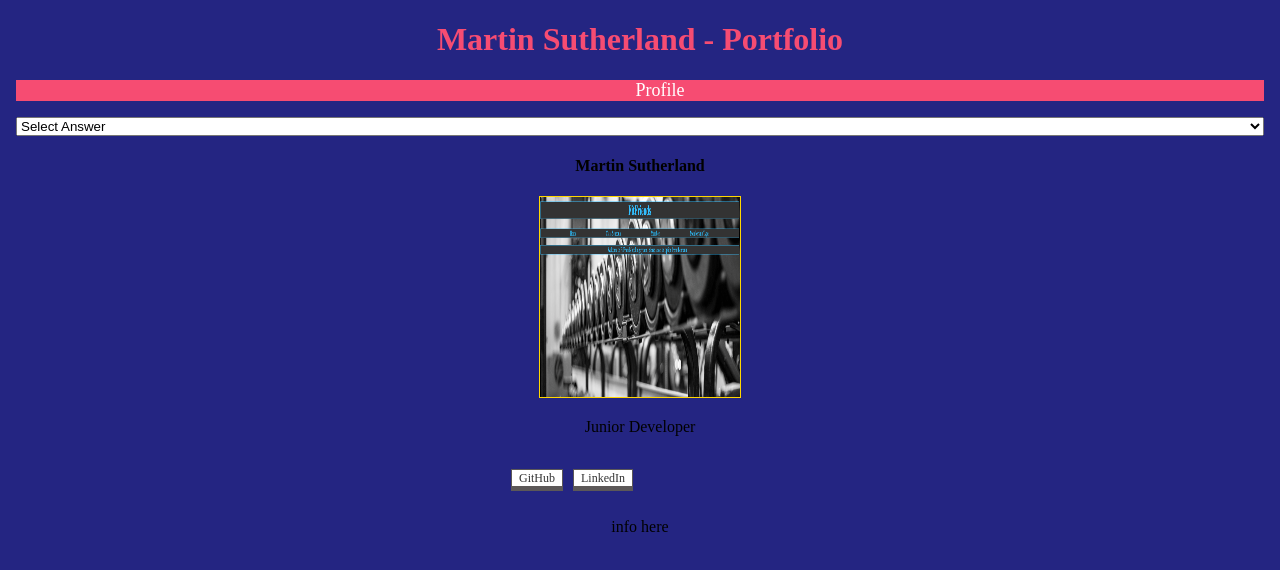
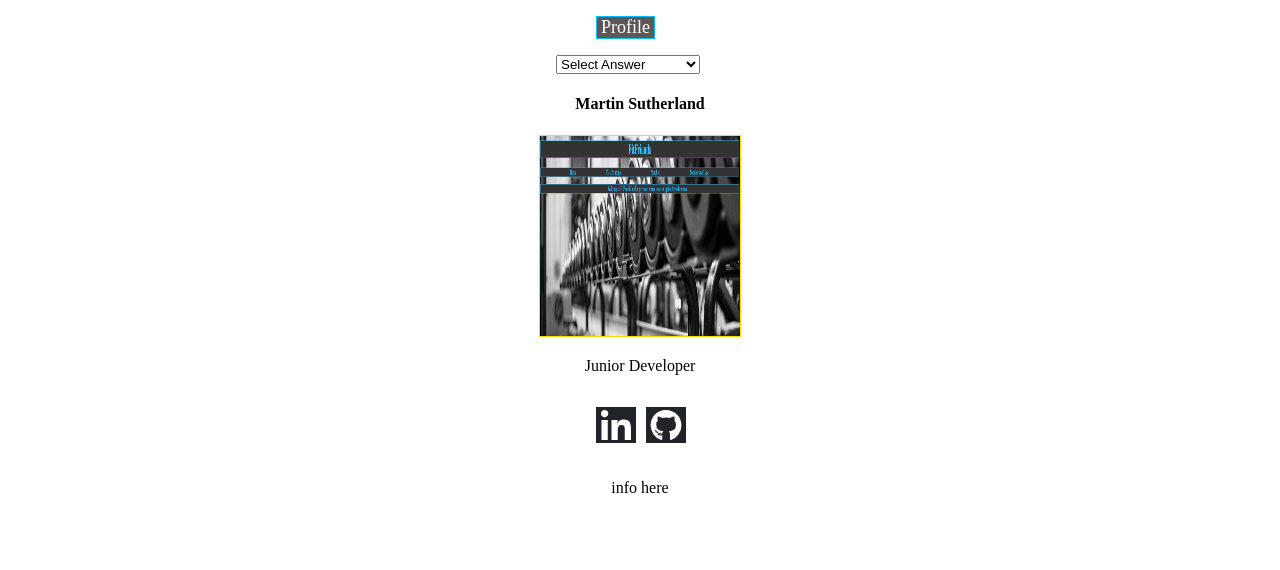
Before and after one commit to martinsutherland1/Portfolio, a React (Create React App) app: page / in a window 1280 px wide. Shown: the top 570 px of the page. Built offline with nearby package versions, Linux system fonts and the light colour scheme.

Commit message:
profile updated

```diff
--- a/src/containers/HomeContainer.js
+++ b/src/containers/HomeContainer.js
@@ -1,5 +1,7 @@
 import React, {Component, Fragment, useState} from 'react';
-import image1 from './images/screen1.png'
+import image1 from './images/screen1.png';
+import linked from './images/linked.png';
+import github from './images/github.png';
 import Project1Container from './Project1Container';
 import Project2Container from './Project2Container';
 import Project3Container from './Project3Container';
@@ -18,14 +20,18 @@ const HomeContainer = () => {
 
     if (selectValue === undefined) {
         return (
-<div id="bio">
-                  <select name="portfolio" className="dropdown" onChange={handleChange} value={selectValue}>
+<div>
+            <div id="dropdown">
+                <select name="portfolio"  onChange={handleChange} value={selectValue}>
                     <option value="" >Select Answer</option>
                     <option value="project1">Gym Class Manager</option>
                     <option value="project2">Music Quiz</option>
                     <option value="project3">Routes App</option>
                     <option value="project4">Football Stats</option>
                   </select>
+            </div>
+<div id="bio">
+
 
                 <h4>Martin Sutherland</h4>
             <div id="bio-image-div">
@@ -34,12 +40,14 @@ const HomeContainer = () => {
                     </div>
             <p>Junior Developer</p>
             <div id="links">
-            <p><a id="git" href="https://github.com/martinsutherland1">GitHub</a></p>
-            <p><a id="link" href="https://www.linkedin.com/in/martin-sutherland-90/">LinkedIn</a></p>
+            <p><a id="git" href="https://github.com/martinsutherland1"><img  id="linked"src={linked}/></a></p>
+            <p><a id="link" href="https://www.linkedin.com/in/martin-sutherland-90/"><img  id="github"src={github}/></a></p>
             </div>
 
             <p>info here</p>
     </div>
+</div>
+
 
         )
 
--- a/src/containers/MainContainer.js
+++ b/src/containers/MainContainer.js
@@ -14,8 +14,10 @@ const MainContainer = () => {
 return (
       <Router>
       <Fragment>
-        <header><h1>Martin Sutherland - Portfolio</h1></header>
-      <NavBar/>
+
+        <NavBar/>
+
+
       <Switch>
         <Route path="/" component={HomeContainer} />
         </Switch>
--- a/src/index.css
+++ b/src/index.css
@@ -1,25 +1,23 @@
-body {
-  background-color: #242582;
 
-
-}
 
 #nav-bar {
   display: flex;
   flex-direction: row;
-  justify-content: space-around;
   list-style: none;
   text-decoration: none;
-  background-color: #f64c72;
 
-
+  padding-left: 580px;
 
 }
 
-#nav-bar a:hover {
-  background-color: #242582;
-  color: #f64c72;
+.navLink {
+  border: 1px solid deepskyblue;
+  padding-left: 4px;
+  padding-right: 4px;
+  background-color: #5c5858;
 }
+
+
 
  #nav-bar > li > a {
  text-decoration: none;
@@ -37,9 +35,7 @@ h1 {
 
 }
 
-#image1 {
-  border: solid 2px #5c5858;
-}
+
 
 #bio {
   display: flex;
@@ -53,28 +49,14 @@ h1 {
   border: solid 1px gold;
 }
 
-#link {
-  color: #333;
-  border: 1px solid #5c5858;
-  border-bottom: 5px solid #5c5858;
-  background-color: white;
-  font-size: 12px;
-  margin: 5px;
-  padding: 1px 7px 1px 7px;
 
-  text-decoration: none;
-}
 
-#git {
-  color: #333;
-  border: 1px solid #5c5858;
-  border-bottom: 5px solid #5c5858;
-  background-color: white;
-  font-size: 12px;
-  margin: 5px;
-  padding: 1px 7px 1px 7px;
 
-  text-decoration: none;
+
+#dropdown {
+  padding-left: 540px;
+
+
 }
 
 
@@ -84,5 +66,10 @@ h1 {
 #links {
   display: flex;
   flex-direction: row;
-  padding-left: 490px;
+  padding-left: 580px;
+
 }
+
+#git {
+  padding-right: 10px;
+}
```
Also changed, not shown: src/containers/images/github.png (added), src/containers/images/linked.png (added).
